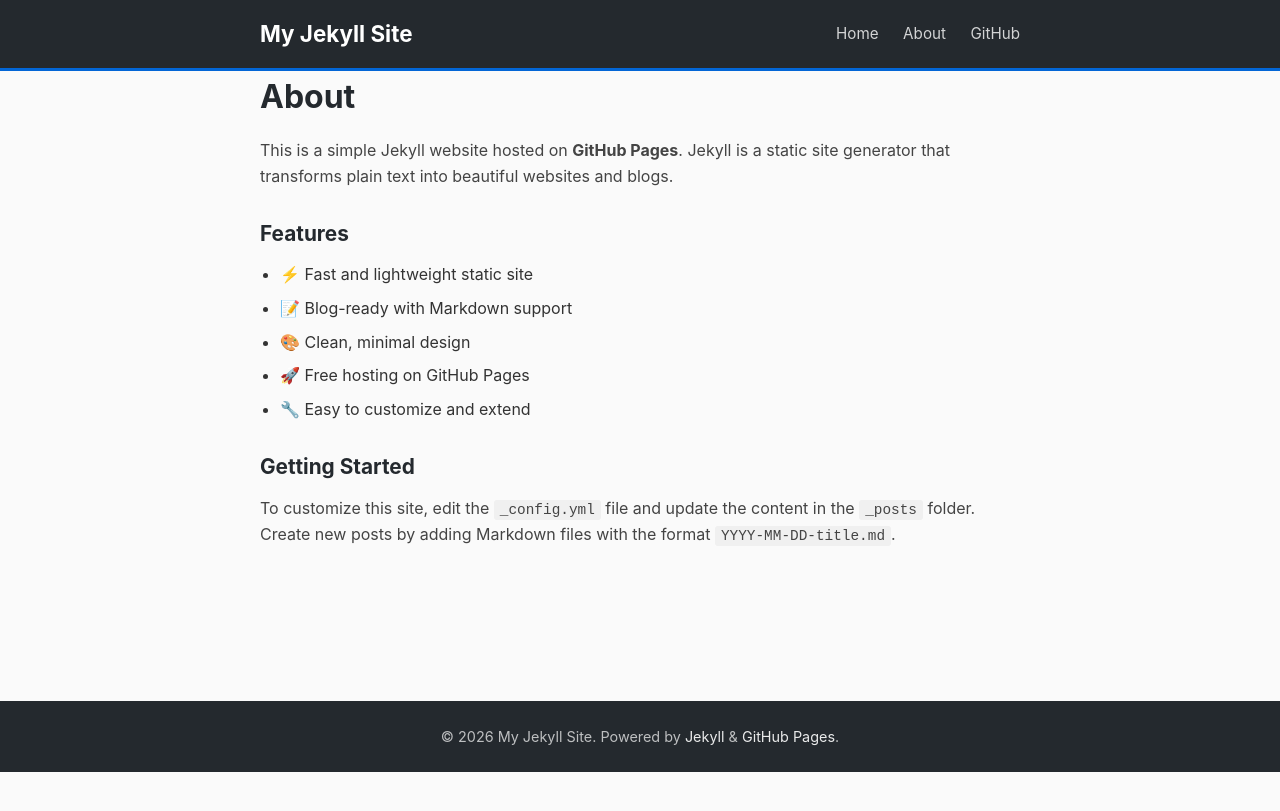
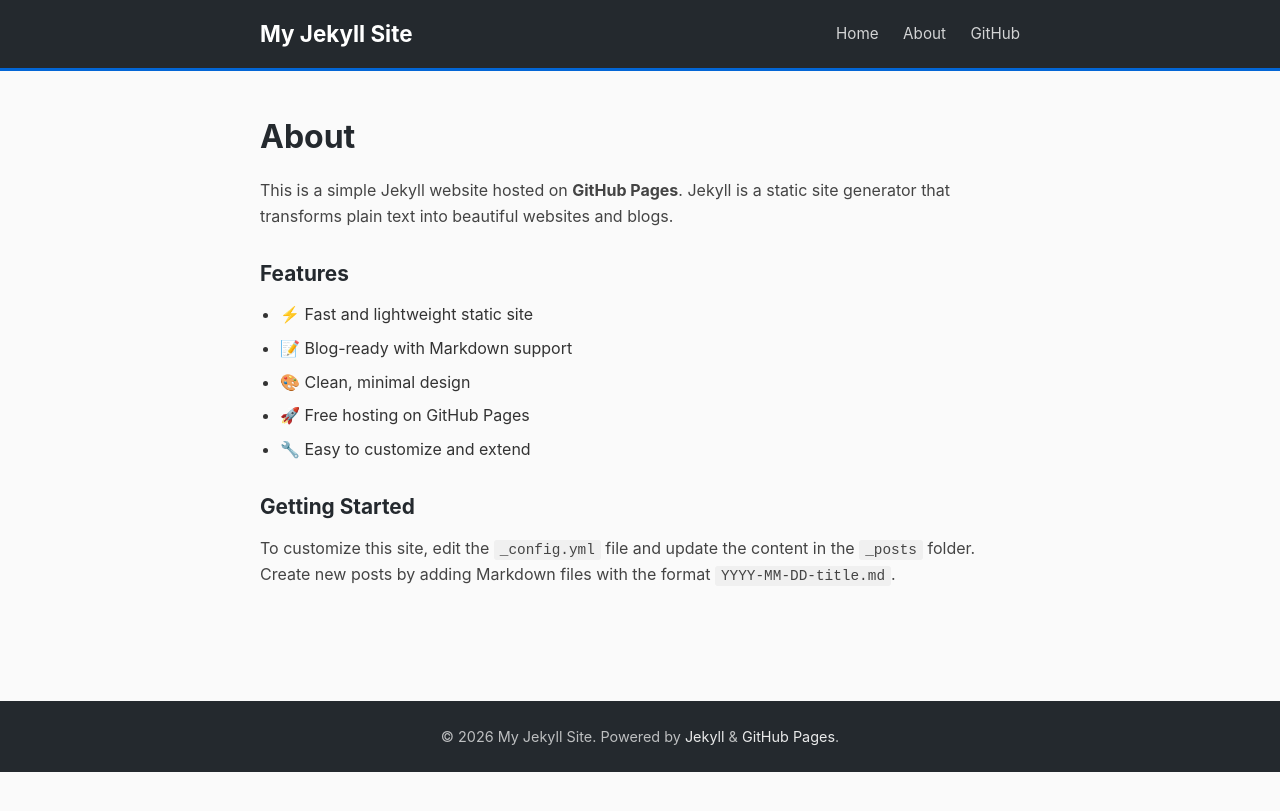
Before and after one commit to pythonisaur/myjekyll, a Jekyll site: the page built from about.md, in a window 1280 px wide. Shown: the top 811 px of the page. Built offline with Jekyll 4.4.1, drawn with Linux system fonts in a browser that asks for light colours.

Commit message:
Fix: remove minima theme conflicts, make hero full-width, fix layout wrapping

```diff
--- a/_config.yml
+++ b/_config.yml
@@ -7,7 +7,6 @@
 
 # Build settings
 markdown: kramdown
-theme: minima # or remove to use a custom theme
 plugins:
   - jekyll-feed
   - jekyll-seo-tag
--- a/_layouts/default.html
+++ b/_layouts/default.html
@@ -20,7 +20,7 @@
     </div>
   </header>
 
-  <main class="wrapper">
+  <main>
     {{ content }}
   </main>
 
--- a/_layouts/post.html
+++ b/_layouts/post.html
@@ -1,7 +1,7 @@
 ---
 layout: default
 ---
-<article class="post">
+<article class="post wrapper">
   <header class="post-header">
     <h1>{{ page.title }}</h1>
     <p class="post-meta">
--- a/about.md
+++ b/about.md
@@ -4,7 +4,7 @@
 permalink: /about/
 ---
 
-<section class="about">
+<section class="about wrapper">
   <h1>About</h1>
   <p>This is a simple Jekyll website hosted on <strong>GitHub Pages</strong>. Jekyll is a static site generator that transforms plain text into beautiful websites and blogs.</p>
 
--- a/assets/css/main.css
+++ b/assets/css/main.css
@@ -66,10 +66,21 @@
   padding: 0 0 60px;
 }
 
+/* ===== Page Sections (About, Post) ===== */
+.about.wrapper,
+.post.wrapper {
+  padding-top: 40px;
+  padding-bottom: 40px;
+}
+
 /* ===== Hero Banner ===== */
 .hero-banner {
   position: relative;
-  width: 100%;
+  width: 100vw;
+  left: 50%;
+  right: 50%;
+  margin-left: -50vw;
+  margin-right: -50vw;
   min-height: 520px;
   background: linear-gradient(135deg, #1a1a2e 0%, #16213e 50%, #0f3460 100%);
   display: flex;
```
